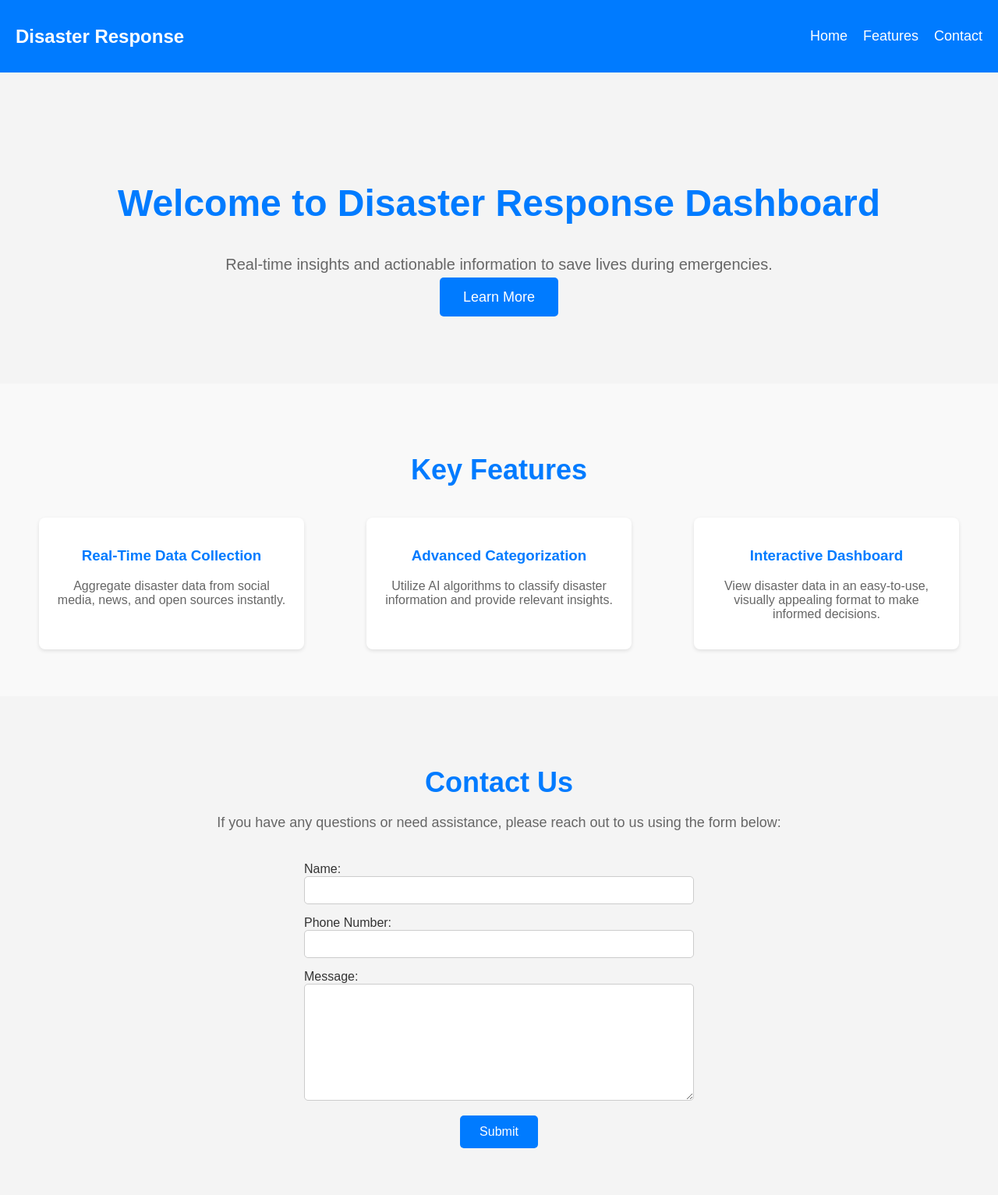
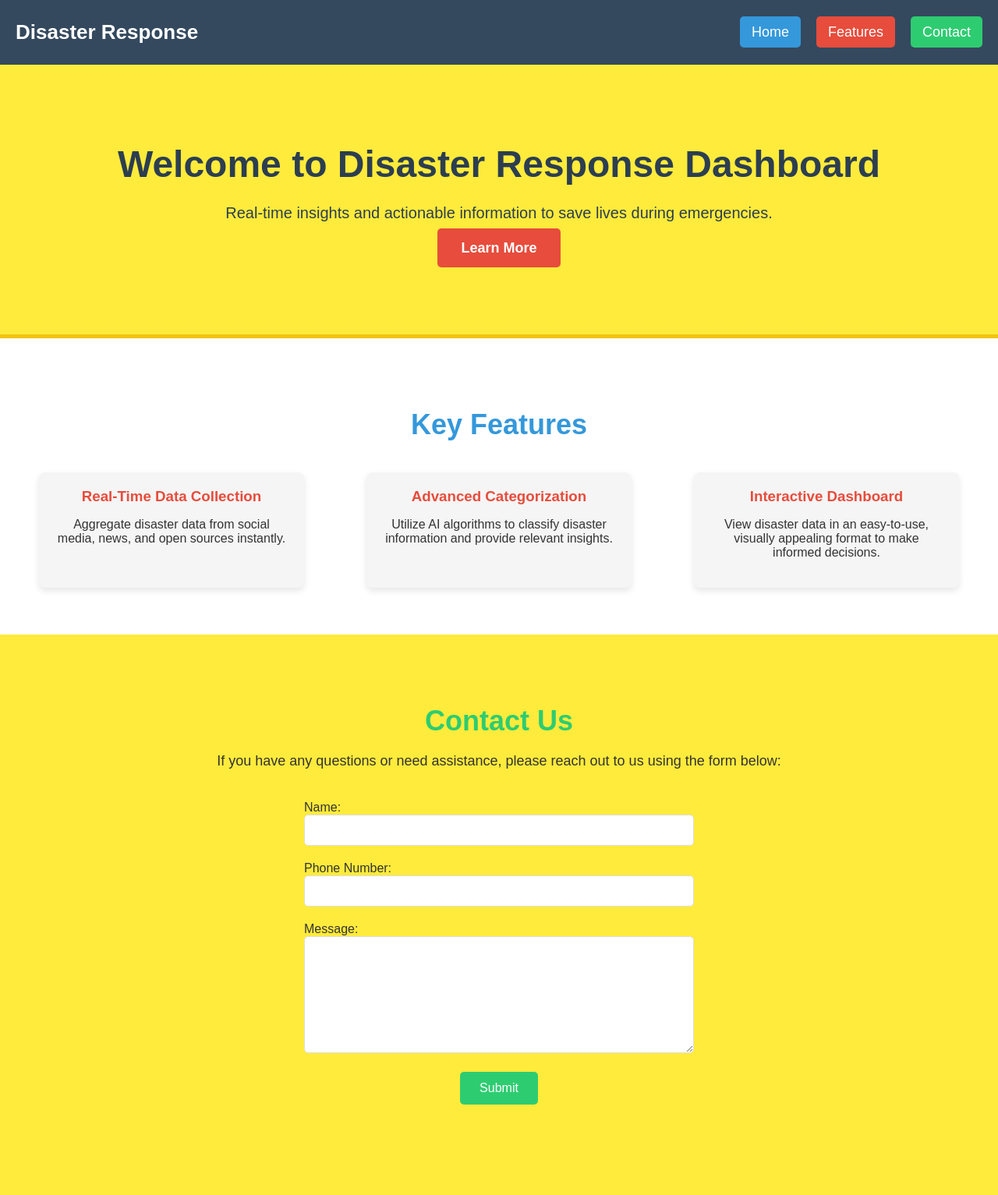
Before and after one commit to bp2881/Crisis-Connect, a Flask app: page / in a window 1280 px wide. Shown: the whole page at 78% size. After the commit the page ends 1417 px from the top, so only its background shows below. Run offline with Flask 3, Linux system fonts and the light colour scheme.

Commit message:
Add files via upload

```diff
--- a/static/styles.css
+++ b/static/styles.css
@@ -1,31 +1,35 @@
+/* General styles */
 body {
-    font-family: Arial, sans-serif;
+    font-family: 'Arial', sans-serif;
     margin: 0;
     padding: 0;
     box-sizing: border-box;
+    color: #333;
+    background-color: #f0f9ff; /* Very light blue */
 }
 
+/* Heading styles */
 h1, h2, h3 {
-    color: #333;
+    color: #2c3e50; /* Dark gray for contrast */
 }
 
-
+/* Navigation styles */
 nav {
     display: flex;
     justify-content: space-between;
     align-items: center;
-    padding: 20px;
-    background-color: #007bff;
+    padding: 15px 20px;
+    background-color: #34495e; /* Dark blue-gray */
+    color: white;
 }
 
 nav .logo {
-    color: white;
-    font-size: 24px;
+    font-size: 26px;
     font-weight: bold;
 }
 
 nav ul {
-    list-style-type: none;
+    list-style: none;
     display: flex;
     gap: 20px;
 }
@@ -38,45 +42,76 @@ nav ul li a {
     color: white;
     text-decoration: none;
     font-size: 18px;
+    padding: 10px 15px;
+    border-radius: 5px;
+    transition: background-color 0.3s, color 0.3s;
 }
 
+/* Different colors for each menu item */
+nav ul li a[href="#home"] {
+    background-color: #3498db; /* Bright blue */
+}
 
+nav ul li a[href="#features"] {
+    background-color: #e74c3c; /* Bright red */
+}
+
+nav ul li a[href="#contact"] {
+    background-color: #2ecc71; /* Bright green */
+}
+
+/* Hover effects for menu items */
+nav ul li a:hover {
+    color: #fff;
+    background-color: #1abc9c; /* Teal */
+}
+
+/* Hero section styles */
 .hero {
-    background-color: #f4f4f4;
+    background-color: #ffeb3b; /* Bright yellow */
+    color: #2c3e50;
     padding: 100px 20px;
     text-align: center;
+    border-bottom: 5px solid #f1c40f; /* Gold */
 }
 
 .hero h1 {
     font-size: 48px;
-    color: #007bff;
+    margin: 0;
+    font-weight: 700;
 }
 
 .hero p {
     font-size: 20px;
-    color: #666;
     margin: 20px 0;
+    line-height: 1.5;
 }
 
 .cta-button {
-    background-color: #007bff;
+    background-color: #e74c3c; /* Bright red */
     color: white;
     padding: 15px 30px;
     text-decoration: none;
     border-radius: 5px;
     font-size: 18px;
+    font-weight: bold;
+    transition: background-color 0.3s;
 }
 
+.cta-button:hover {
+    background-color: #c0392b; /* Darker red */
+}
 
+/* Features section styles */
 .features {
     padding: 60px 20px;
     text-align: center;
-    background-color: #f9f9f9;
+    background-color: #ffffff; /* White */
 }
 
 .features h2 {
     font-size: 36px;
-    color: #007bff;
+    color: #3498db; /* Bright blue */
     margin-bottom: 20px;
 }
 
@@ -90,37 +125,38 @@ nav ul li a {
 
 .feature-item {
     max-width: 300px;
-    background-color: white;
+    background-color: #f5f5f5; /* Very light gray */
     padding: 20px;
     border-radius: 8px;
-    box-shadow: 0 2px 5px rgba(0,0,0,0.1);
+    box-shadow: 0 4px 8px rgba(0, 0, 0, 0.1);
 }
 
 .feature-item h3 {
-    color: #007bff;
+    color: #e74c3c; /* Bright red */
+    margin: 0 0 10px 0;
 }
 
 .feature-item p {
-    color: #666;
+    color: #333;
     font-size: 16px;
 }
 
-
+/* Contact section styles */
 .contact {
     padding: 60px 20px;
-    background-color: #f4f4f4;
+    background-color: #ffeb3b; /* Bright yellow */
     text-align: center;
 }
 
 .contact h2 {
     font-size: 36px;
-    color: #007bff;
+    color: #2ecc71; /* Bright green */
     margin-bottom: 20px;
 }
 
 .contact p {
     font-size: 18px;
-    color: #666;
+    color: #333;
     margin-bottom: 40px;
 }
 
@@ -128,7 +164,9 @@ nav ul li a {
     display: flex;
     flex-direction: column;
     align-items: center;
-    gap: 15px;
+    gap: 20px;
+    max-width: 600px;
+    margin: 0 auto;
 }
 
 .contact .form-group {
@@ -146,8 +184,8 @@ nav ul li a {
 .contact input[type="tel"],
 .contact textarea {
     width: 100%;
-    padding: 8px;
-    border: 1px solid #ccc;
+    padding: 10px;
+    border: 1px solid #ddd;
     border-radius: 5px;
     font-size: 16px;
     box-sizing: border-box;
@@ -159,7 +197,7 @@ nav ul li a {
 }
 
 .contact button {
-    background-color: #007bff;
+    background-color: #2ecc71; /* Bright green */
     color: white;
     padding: 12px 25px;
     font-size: 16px;
@@ -170,16 +208,37 @@ nav ul li a {
 }
 
 .contact button:hover {
-    background-color: #0056b3;
+    background-color: #27ae60; /* Darker green */
 }
 
-
+/* Footer styles */
 footer {
     text-align: center;
     padding: 20px;
-    background-color: #007bff;
+    background-color: #34495e; /* Dark blue-gray */
     color: white;
     position: fixed;
     bottom: 0;
     width: 100%;
+    box-shadow: 0 -2px 6px rgba(0, 0, 0, 0.1);
 }
+
+/* Emergency Button */
+.emergency-button {
+    position: fixed;
+    bottom: 20px;
+    right: 20px;
+    background-color: #e74c3c; /* Bright red */
+    color: white;
+    padding: 15px 25px;
+    text-decoration: none;
+    border-radius: 50%;
+    font-size: 18px;
+    font-weight: bold;
+    box-shadow: 0 4px 8px rgba(0, 0, 0, 0.2);
+    transition: background-color 0.3s;
+}
+
+.emergency-button:hover {
+    background-color: #c0392b; /* Darker red */
+}
```
